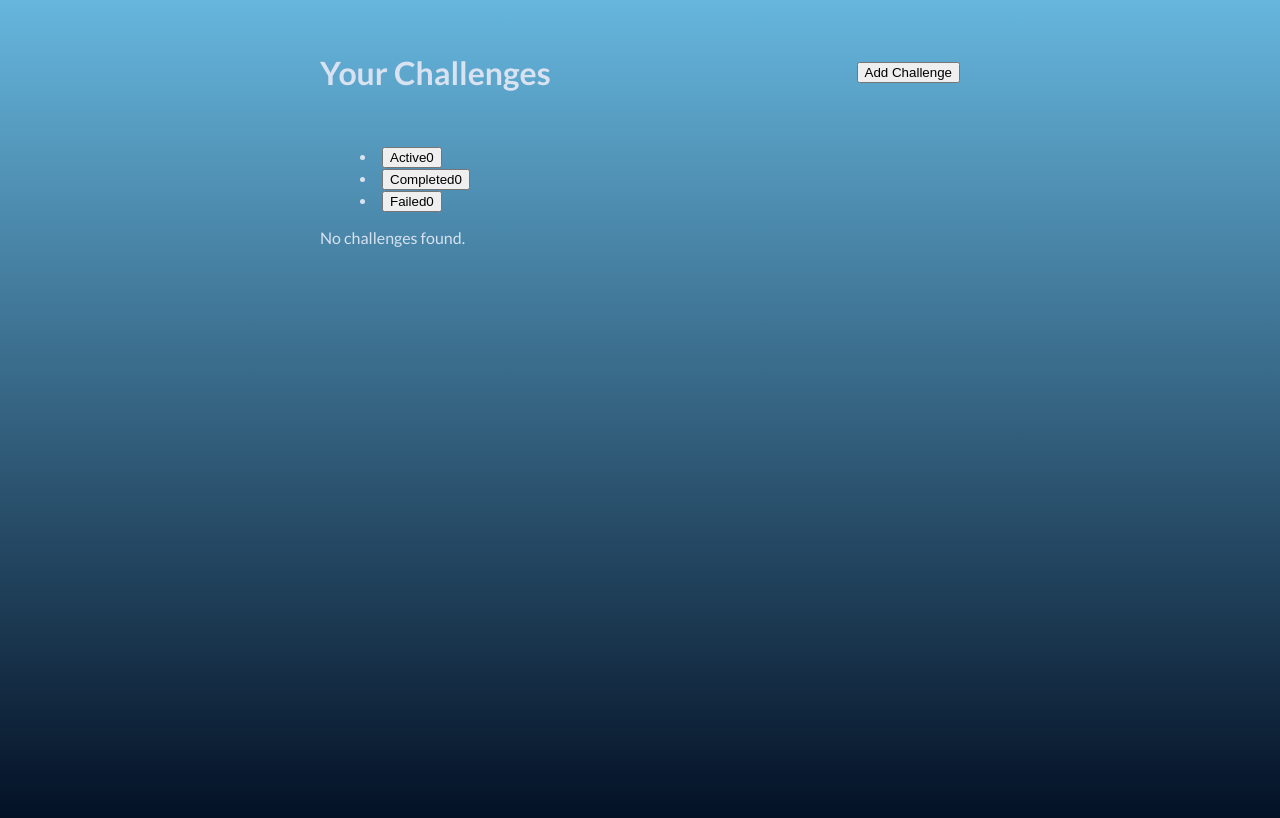
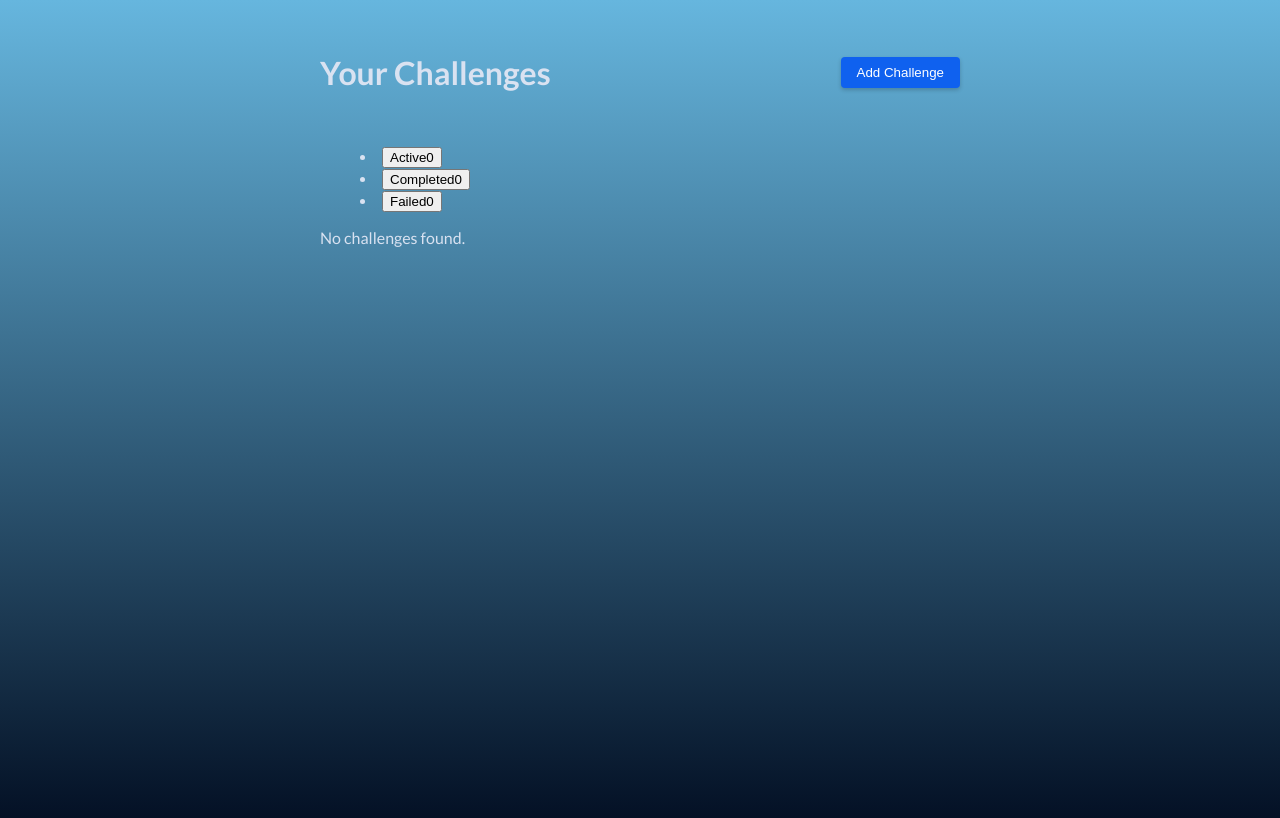
Before and after one commit to aswathyeg/react-context-animation, a React (Vite) app: page /challenges in a window 1280 px wide. Shown: the top 818 px of the page. Built offline with nearby package versions, Linux system fonts and the light colour scheme.

Commit message:
classname updated

```diff
--- a/src/components/Header.jsx
+++ b/src/components/Header.jsx
@@ -13,7 +13,7 @@ export default function Header(){
         {isCreatingNewChallenge && <NewChallenge onDone={handleDone} />}
         <header id="main-header">
                <h1 > Your Challenges</h1>
-        <button className="buttonAdd"
+        <button className="button"
         onClick={handleStartAddNewChallenge}
         >Add Challenge</button>
 
```
